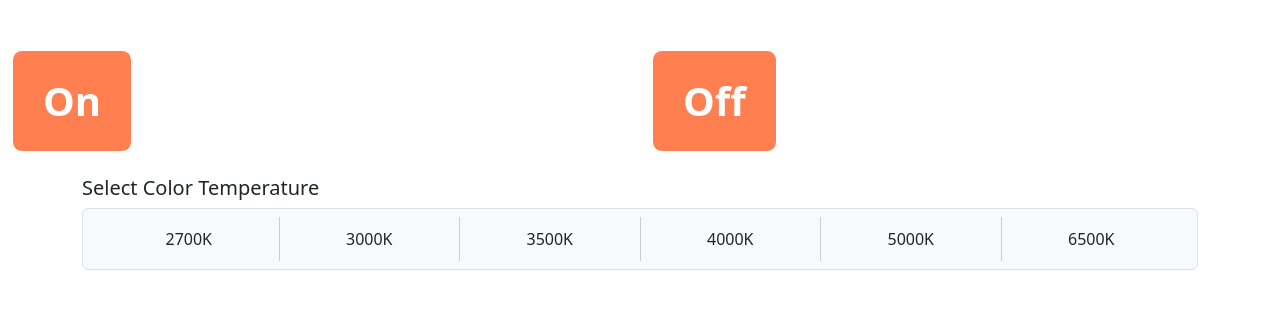
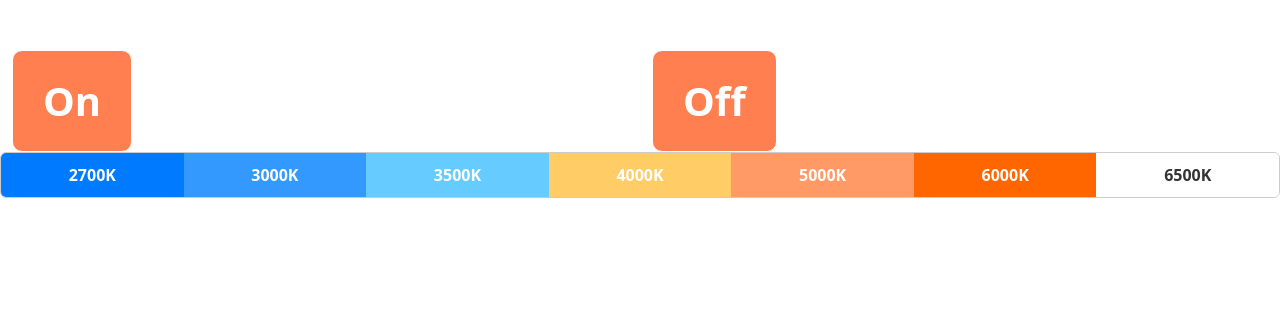
Before and after one commit to a-westermann/govee_bulb_automation, a Django app: template govee_bulb_automation/templates/govee_bulb_automation/bulb_home.html in a window 1280 px wide. Shown: the top 309 px of the page. Run offline with Django 3.2, Linux system fonts and the light colour scheme; the template is opened without the code that fills it, so the values that code supplies are empty.

Commit message:
temp set

```diff
--- a/govee_bulb_automation/payloads.py
+++ b/govee_bulb_automation/payloads.py
@@ -24,13 +24,13 @@ def get_adjust_brightness(device_id, model, value):
         }
     }
 
-def get_toggle_light(device_id, model, value):
+def get_toggle_light(device_id, model, state):
     return {
         "device": device_id,
         "model": model,
         "cmd": {
             "name": "turn",
-            "value": value
+            "value": state
         }
     }
 
--- a/govee_bulb_automation/templates/govee_bulb_automation/bulb_home.html
+++ b/govee_bulb_automation/templates/govee_bulb_automation/bulb_home.html
@@ -25,17 +25,14 @@
 <!--</div>-->
 
 
-<div class="container mt-4">
-  <h5>Select Color Temperature</h5>
-  <div class="d-flex justify-content-between text-center border rounded py-2 px-3 bg-light">
-    <!-- Grid items -->
-    <div class="temp-option flex-fill" onclick="setTemperature(2700)">2700K</div>
-    <div class="temp-option flex-fill" onclick="setTemperature(3000)">3000K</div>
-    <div class="temp-option flex-fill" onclick="setTemperature(3500)">3500K</div>
-    <div class="temp-option flex-fill" onclick="setTemperature(4000)">4000K</div>
-    <div class="temp-option flex-fill" onclick="setTemperature(5000)">5000K</div>
-    <div class="temp-option flex-fill" onclick="setTemperature(6500)">6500K</div>
-  </div>
+<div class="temp-grid">
+  <div class="temp-option" style="background-color: #007BFF;" onclick="setTemperature(2700)">2700K</div>
+  <div class="temp-option" style="background-color: #3399FF;" onclick="setTemperature(3000)">3000K</div>
+  <div class="temp-option" style="background-color: #66CCFF;" onclick="setTemperature(3500)">3500K</div>
+  <div class="temp-option" style="background-color: #FFCC66;" onclick="setTemperature(4000)">4000K</div>
+  <div class="temp-option" style="background-color: #FF9966;" onclick="setTemperature(5000)">5000K</div>
+  <div class="temp-option" style="background-color: #FF6600;" onclick="setTemperature(6000)">6000K</div>
+  <div class="temp-option" style="background-color: #FFFFFF; color: #333;" onclick="setTemperature(6500)">6500K</div>
 </div>
 
 
@@ -68,17 +65,26 @@ function toggleLight(state) {
 
 <!-- Temperature selector -->
 <style>
+  .temp-grid {
+    display: flex;
+    border: 1px solid #ccc;
+    border-radius: 6px;
+    overflow: hidden;
+    margin-bottom: 20px;
+  }
+
   .temp-option {
+    flex: 1;
+    text-align: center;
+    padding: 10px;
     cursor: pointer;
-    padding: 10px;
-    transition: background-color 0.2s ease;
-    border-right: 1px solid #ccc;
+    color: white;
+    font-weight: bold;
+    transition: transform 0.2s ease;
   }
-  .temp-option:last-child {
-    border-right: none;
-  }
+
   .temp-option:hover {
-    background-color: #e3f2fd;
+    transform: scale(1.05);
   }
 </style>
 <script>
```
